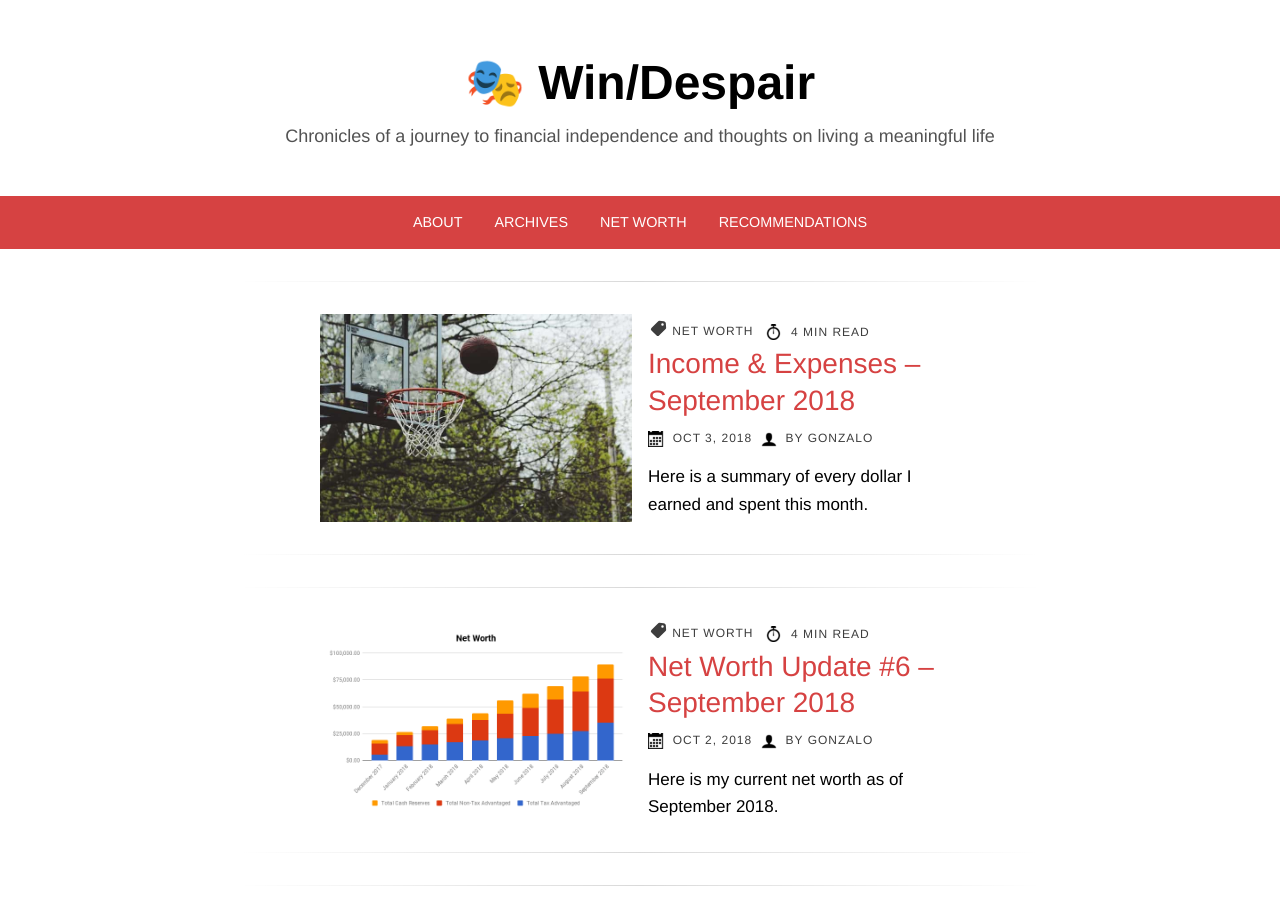
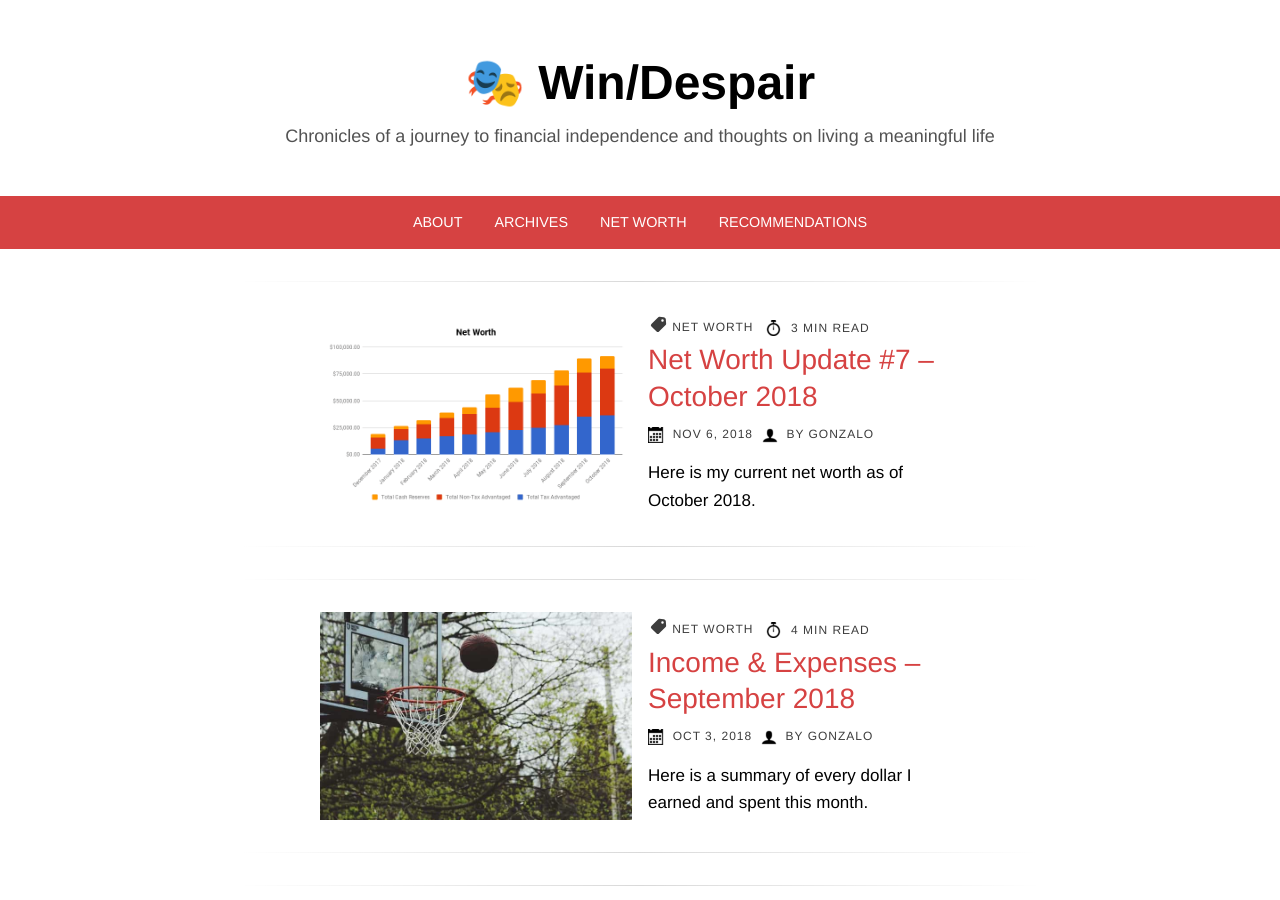
Before and after one commit to frankiecd86/windespair, a Jekyll site: the page built from index.html, in a window 1280 px wide and 900 px high. Built offline with Jekyll 4.4.1, drawn with Linux system fonts in a browser that asks for light colours; the list of posts is cut into pages by our own code; some of the changed text lies outside the part shown.

Commit message:
Add post

```diff
--- /dev/null
+++ b/_posts/2018-11-06-net-worth-october-2018.md
@@ -0,0 +1,123 @@
+---
+layout: post
+title: >
+  Net Worth Update #7 – October 2018
+description: Here is my current net worth as of October 2018.
+image: /images/net-worth-update-october-2018/net-worth-october-2018.png
+image_alt: Net worth progression from December 2017 to October 2018
+date: 2018-11-06 9:27:00 -0700
+comments: true
+categories: [Net Worth]
+---
+Once a month I share my net worth.
+
+**Related:** [Net Worth Update #6 - September 2018](/net-worth-september-2018)
+
+I do this as it's motivational to see the progress other bloggers are making on their financial goals and, hopefully, to provide some motivation for others as well.
+
+I shared my first net worth update back in [April 2018](/net-worth-april-2018) and have been sharing monthly updates since.
+
+Here are my numbers for October 2018:
+<table>
+  <tbody>
+    <tr>
+      <td colspan="2"><span style="color: #FF9900;"><strong>Cash Reserves</strong></span></td>
+    </tr>
+    <tr>
+      <td>Savings Account</td>
+      <td>$11,075&nbsp;&nbsp; (+$34)</td>
+    </tr>
+    <tr>
+      <td>Checking Account</td>
+      <td>$298&nbsp;&nbsp;&nbsp;&nbsp;&nbsp;&nbsp;&nbsp; (-$1,702)</td>
+    </tr>
+    <tr>
+      <td><strong>Total Cash Reserves</strong></td>
+      <td>$11,373&nbsp;&nbsp; (-$1,668)</td>
+    </tr>
+    <tr>
+      <td>&nbsp;</td>
+      <td>&nbsp;</td>
+    </tr>
+
+    <tr>
+      <td colspan="2"><span style="color: #DC3912;"><strong>Non-Tax Advantaged Accounts</strong></span></td>
+    </tr>
+    <tr>
+      <td>VTSAX</td>
+      <td>$40,242&nbsp; (+$2,977)</td>
+    </tr>
+    <tr>
+      <td>Brokerage Account</td>
+      <td>$3,332&nbsp;&nbsp;&nbsp; (-$674)</td>
+    </tr>
+    <tr>
+      <td><strong>Total Non-Tax Advantaged</strong></td>
+      <td>$43,574&nbsp; (+$2,303)</td>
+    </tr>
+    <tr>
+      <td>&nbsp;</td>
+      <td>&nbsp;</td>
+    </tr>
+
+    <tr>
+      <td colspan="2"><span style="color: #3366CC;"><strong>Tax Advantaged Accounts</strong></span></td>
+    </tr>
+    <tr>
+      <td>401k</td>
+      <td>$29,602&nbsp; (+$1,620)</td>
+    </tr>
+    <tr>
+      <td>HSA</td>
+      <td>$1,632&nbsp;&nbsp;&nbsp; (+$195)</td>
+    </tr>
+    <tr>
+      <td>Roth IRA</td>
+      <td>$5,182&nbsp;&nbsp;&nbsp; (-$375)</td>
+    </tr>
+    <tr>
+      <td><strong>Total Tax Advantaged</strong></td>
+      <td>$36,416&nbsp; (+$1,440)</td>
+    </tr>
+
+    <tr>
+      <td>&nbsp;</td>
+      <td>&nbsp;</td>
+    </tr>
+    <tr>
+      <td><strong>Net Worth</strong></td>
+      <td><strong>$91,363	&nbsp;</strong>&nbsp;(+$2,075)</td>
+    </tr>
+  </tbody>
+</table>
+
+## Progress
+Here’s a look at my net worth progression since I started tracking it back in December of 2017:
+{% include image.html src="net-worth-update-october-2018/net-worth-october-2018-data-labels.png" alt="Net worth progression from December 2017 to October 2018" %}
+
+## Recap
+From September to October my net worth increased by only $2,074 even though I invested around $7,000. That's about a 2% increase from last month, the lowest, and first non double-digit growth month, since I started tracking my net worth in December of 2017.
+
+The culprit for this poor month was the topsy-turvy market. It did not do well this month and since 90% of my money is invested in stock index funds, I took the hit as well. Here's how VTSAX fared in October:
+
+{% include image.html src="net-worth-update-october-2018/vtsax-october-2018.png" alt="Stock price of VTSAX during October 2018" %}
+
+While slightly disappointing, months like these are a great opportunity to buy low and toughen up emotionally. Investing is a long-term game and as long as I continue to consistently save and invest, I'll do well in the end. The important thing is to focus on what we can control and not let the state of the market affect our strategy. The two big areas in my control are how much I make and how much I save. If I take care of these two areas, all else will take care of itself.
+
+One thing I'll be doing going forward is holding as little money as possible in my checking account. Over the past few months I've been holding around $2,000 in my checking account as an extra safety buffer, but since I have a few month's savings in my savings account, I think this is overkill. I'll either invest this money or hold it in my savings account to at least earn some interest.
+
+{% include image.html src="net-worth-update-october-2018/sources-of-net-worth-october-2018.png" alt="Net worth broken down by source (cash, stock, bond)" %}
+
+## Where Did My Money Go?
+
+This month I made another investment in VTSAX. I invested $5,524 as a lump sum on the 31st at $68.29 per share.
+
+Unfortunately, I missed the dip in the market. VTSAX shares fell as low as $65.68 on the 29th, but by the time I bought they'd made a resurgence. It turns out I bought at the peak as shares have since gone down to $67.93. This is me venting more than anything else as these small fluctuations are inconsequential in the long term.
+
+I also put in $1,738 into my 401k and I've now almost reached the $18,500 max annual contribution limit. I have about $1,100 to go which I'll add in November.
+
+## Where I'm Headed
+
+Overall, the game plan remains unchanged: save as much as possible, max out my 401k, and put all I can into VTSAX. The goal is to surpass the $100k mark sometime before the end of 2018 (🤞). This is looking slightly more difficult now with the current state of the market, but I'm holding out hope.
+
+If you have any questions or comments or just wanna chat, you can reach me at ziadig@gmail.com.
--- a/net-worth.md
+++ b/net-worth.md
@@ -44,6 +44,7 @@
 Once a month I input these 4 numbers (and a few others) on my "Net Worth" spreadsheet. Here's the template I use (link goes to Google Sheets) - [my fantastic net worth spreadsheet](https://docs.google.com/spreadsheets/d/1jkFRzfWAM7APFpkDXb_yKSZyCHRB11g7xA3gI-zINfI/edit?usp=sharing)
 
 ### 2018 Net Worth:
+* October: [$91,363](/net-worth-october-2018) <span class="green">(+$2,075 - bad month for the market)</span>
 * September: [$89,285](/net-worth-september-2018) <span class="green">(+$11,144 - double paycheck month)</span>
 * August: [$78,144](/net-worth-august-2018) <span class="green">(+$9,204 - bonus at work)</span>
 * July: [$68,077](/net-worth-july-2018) <span class="green">(+$6,388)</span>
```
Also changed, not shown: images/net-worth-update-october-2018/net-worth-october-2018-data-labels.png (added), images/net-worth-update-october-2018/net-worth-october-2018.png (added), images/net-worth-update-october-2018/sources-of-net-worth-october-2018.png (added), images/net-worth-update-october-2018/vtsax-october-2018.png (added).
